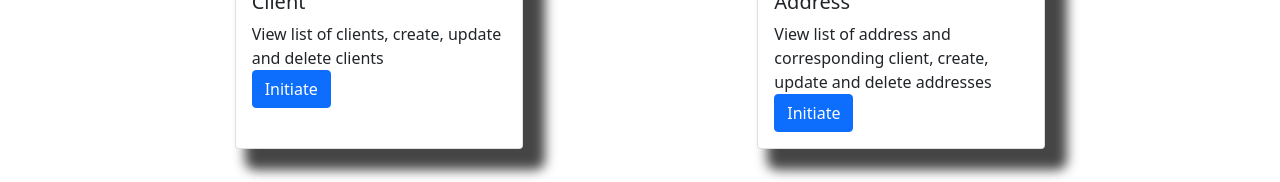
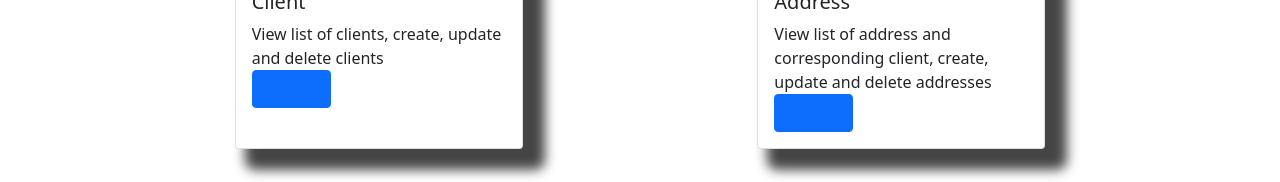
Before and after one commit to icebox827/OrionTek-client, a Vue app: page / in a window 1280 px wide. Shown: the part 394-576 px from the top of the page. Built offline with nearby package versions, Linux system fonts and the light colour scheme.

Commit message:
Update components

```diff
--- a/src/components/Welcome.vue
+++ b/src/components/Welcome.vue
@@ -1,4 +1,5 @@
-<script>
+<script setup>
+import { RouterLink, RouterView } from "vue-router";
 // import Image from "../assets/background.png";
 
 // export default {
@@ -24,7 +25,9 @@
         <p class="card-text">
           View list of clients, create, update and delete clients
         </p>
-        <a href="#" class="btn btn-primary">Initiate</a>
+        <a href="#" class="btn btn-primary">
+          <RouterLink to="/">Initiate</RouterLink>
+        </a>
       </div>
     </div>
 
@@ -40,10 +43,13 @@
           View list of address and corresponding client, create, update and
           delete addresses
         </p>
-        <a href="#" class="btn btn-primary">Initiate</a>
+        <a href="#" class="btn btn-primary">
+          <RouterLink to="/">Initiate</RouterLink>
+        </a>
       </div>
     </div>
   </div>
+  <RouterView />
 </template>
 
 <style scoped>
```
Also changed, not shown: src/components/ClientList.vue (added, +27 -0 lines), src/components/Home.vue (deleted, +0 -14 lines).
